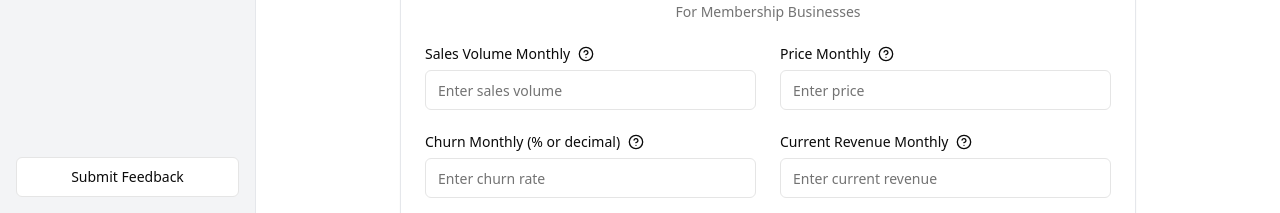
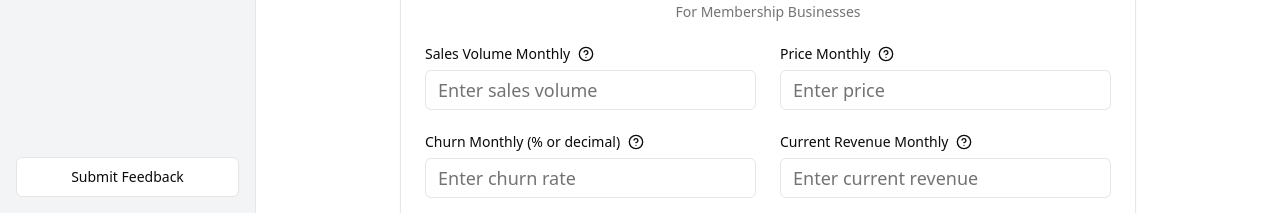
Before and after one commit to GarrettGarrett/the-pie-equation, a Next.js app: page / in a window 1280 px wide. Shown: the part 587-800 px from the top of the page. Built offline with nearby package versions, Linux system fonts and the light colour scheme.

Commit message:
scroll to bottom on submit

```diff
--- a/components/pi-equation-calculator.tsx
+++ b/components/pi-equation-calculator.tsx
@@ -1,6 +1,6 @@
 "use client"
 
-import { useState, useCallback, useMemo } from "react"
+import { useState, useCallback, useMemo, useRef, useEffect } from "react"
 import { Calculator, HelpCircle } from "lucide-react"
 import { Button } from "@/components/ui/button"
 import { Input } from "@/components/ui/input"
@@ -10,6 +10,7 @@ import { Popover, PopoverContent, PopoverTrigger } from "@/components/ui/popover
 import CongratulationMessage from "./congrats-message"
 import { ShrinkingRevenueCard } from "./shrinking-revenue-card"
 import NeutralMaxRevenueCard from "./neutral-card"
+import { cn } from "@/lib/utils"
 
 interface PiEquationCalculatorProps {
   onCalculate: (current: number, max: number, triggerConfetti: () => void) => void;
@@ -117,6 +118,11 @@ export default function PiEquationCalculator({ onCalculate }: PiEquationCalculat
   const handleSubmit = (e: React.FormEvent) => {
     e.preventDefault()
     calculatePiEquation()
+
+    // Scroll to the results after a short delay to ensure the results have rendered
+    setTimeout(() => {
+      resultRef.current?.scrollIntoView({ behavior: 'smooth' })
+    }, 100)
   }
 
   const handleChurnChange = (e: React.ChangeEvent<HTMLInputElement>) => {
@@ -144,6 +150,15 @@ export default function PiEquationCalculator({ onCalculate }: PiEquationCalculat
     }
   }
 
+  const resultRef = useRef<HTMLDivElement>(null)
+
+  const InputWithLargerFont = ({ className, ...props }: React.ComponentProps<typeof Input>) => (
+    <Input
+      className={cn("text-base md:text-lg", className)}
+      {...props}
+    />
+  )
+
   return (
     <div className="w-full">
       <form onSubmit={handleSubmit} className="w-full">
@@ -169,7 +184,7 @@ export default function PiEquationCalculator({ onCalculate }: PiEquationCalculat
                     </PopoverContent>
                   </Popover>
                 </Label>
-                <Input
+                <InputWithLargerFont
                   id="salesVolume"
                   placeholder="Enter sales volume"
                   value={salesVolume}
@@ -191,7 +206,7 @@ export default function PiEquationCalculator({ onCalculate }: PiEquationCalculat
                     </PopoverContent>
                   </Popover>
                 </Label>
-                <Input
+                <InputWithLargerFont
                   id="price"
                   placeholder="Enter price"
                   value={price}
@@ -213,7 +228,7 @@ export default function PiEquationCalculator({ onCalculate }: PiEquationCalculat
                     </PopoverContent>
                   </Popover>
                 </Label>
-                <Input
+                <InputWithLargerFont
                   id="churn"
                   placeholder="Enter churn rate "
                   value={churn}
@@ -235,7 +250,7 @@ export default function PiEquationCalculator({ onCalculate }: PiEquationCalculat
                     </PopoverContent>
                   </Popover>
                 </Label>
-                <Input
+                <InputWithLargerFont
                   id="currentRevenue"
                   placeholder="Enter current revenue"
                   value={currentRevenue}
@@ -252,6 +267,7 @@ export default function PiEquationCalculator({ onCalculate }: PiEquationCalculat
           </CardContent>
         </Card>
       </form>
+      <div ref={resultRef}>
         {hypotheticalMax !== null && (
           <>
             {hypotheticalMax > parseFloat(currentRevenue) && (
@@ -275,5 +291,6 @@ export default function PiEquationCalculator({ onCalculate }: PiEquationCalculat
           </>
         )}
       </div>
+    </div>
   )
 }
```
Lines whose indentation alone changed are shown as unchanged.
